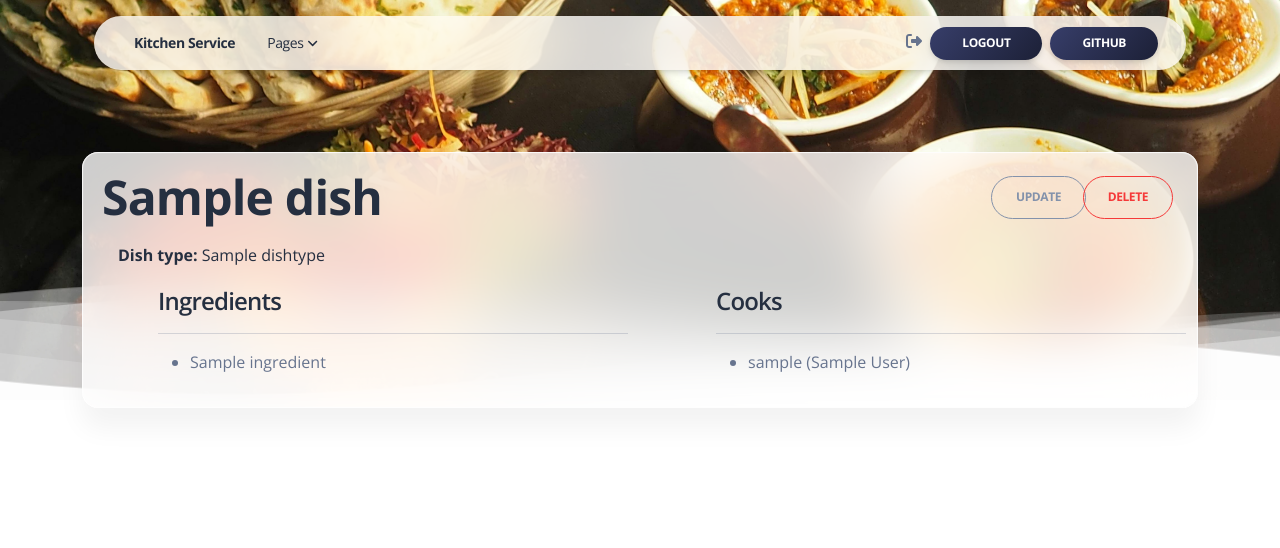
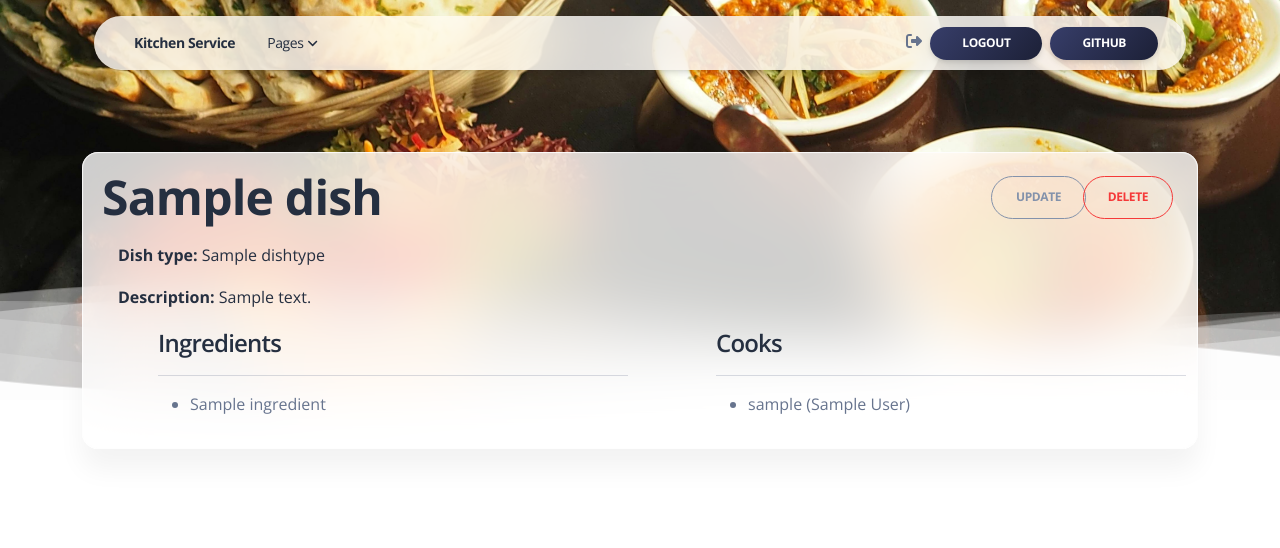
Before and after one commit to DmytroDeviatlytskyi/kitchen-service, a Django app: page /dishes/1/ in a window 1280 px wide. Shown: the top 548 px of the page. Run offline with Django 5.2, Linux system fonts and the light colour scheme; a user stored in the database is signed in; tables that the repository leaves empty hold one stand-in row (values such as "Sample post"); some libraries are stand-ins or nearby versions.

Commit message:
Style dish detail
Add description to each dish

```diff
--- a/templates/kitchen/dish_detail.html
+++ b/templates/kitchen/dish_detail.html
@@ -57,6 +57,7 @@
             <div class="position-relative">
               <div class="ms-4 text-dark">
                 <p><strong>Dish type:</strong> {{ dish.type.name }}</p>
+                <p><strong>Description:</strong> {{ dish.description }}</p>
               </div>
             </div>
           </div>
```
